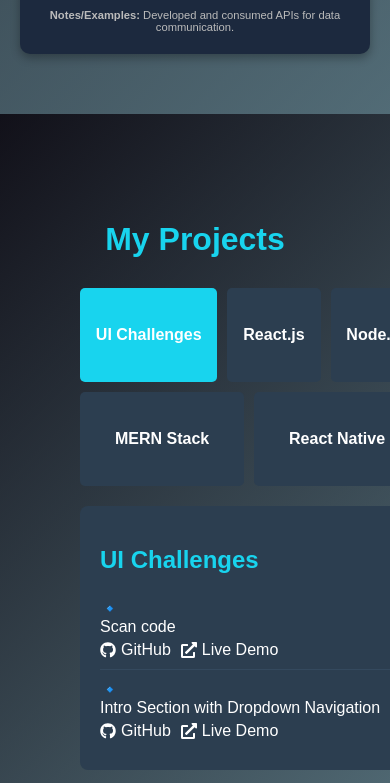
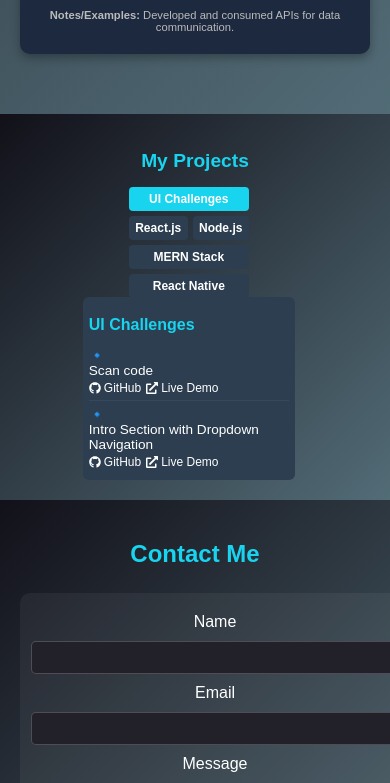
Before and after one commit to Siphe23/Portfolio-evidence, a React (Create React App) app: page /projects in a window 390 px wide. Shown: the part 3366-4149 px from the top of the page. Built offline with nearby package versions, Linux system fonts and the light colour scheme.

Commit message:
Updated footer

```diff
--- a/src/styling/Projects.css
+++ b/src/styling/Projects.css
@@ -1,42 +1,49 @@
 .projects-container {
   background: linear-gradient(135deg, rgba(15, 14, 23, 0.7), rgba(106, 143, 155, 0.7));
   color: #fff;
-  padding: 80px 80px;
+  padding: 40px 10px; /* Even smaller padding for mobile */
   font-family: 'Arial', sans-serif;
-  /* min-height: 100vh; */
 }
 
 .projects-title {
   text-align: center;
-  font-size: 2em;
+  font-size: 1.4em; /* Smaller title */
   color: #18d4ee;
-  margin-bottom: 30px;
+  margin-bottom: 15px;
 }
 
 .projects-layout {
-  display: flex;
+  display: flex; /* Fixed */
+  justify-content: center; /* Centers horizontally */
+  align-items: center;     /* Centers vertically if needed */
+  width: 50%;             /* Use full width */
   flex-wrap: wrap;
-  gap: 20px;
+  margin-left: 20%;
+  gap: 10px; /* Smaller gap */
 }
 
 .projects-sidebar {
-  flex: 1;
-  min-width: 200px;
   display: flex;
   flex-direction: column;
-  gap: 10px;
+  gap: 5px; /* Tighter gap */
+  width: 120px;  /* Sidebar fixed width */
+  height: 100px; /* Sidebar fixed height */
+  justify-content: center; /* Center buttons vertically */
+  align-items: center;     /* Center buttons horizontally */
 }
+
 
 .category-button {
   background-color: #2c3e50;
   border: none;
-  padding: 12px 15px;
+  padding: 6px 8px; /* Compact padding */
   color: #fff;
-  text-align: left;
+  text-align: center;
   cursor: pointer;
-  border-radius: 5px;
+  border-radius: 4px;
   transition: background-color 0.3s ease;
-  font-weight: bold;
+  font-weight: 600;
+  font-size: 0.85rem; /* Smaller text */
 }
 
 .category-button:hover,
@@ -46,25 +53,27 @@
 
 .projects-content {
   flex: 3;
-  min-width: 300px;
+  min-width: 200px; /* Slimmer content area */
   background-color: #2c3e50;
-  padding: 20px;
-  border-radius: 8px;
+  padding: 8px; /* Compact padding */
+  border-radius: 6px;
 }
 
 .category-heading {
-  margin-bottom: 15px;
+  margin-bottom: 8px;
   color: #18d4ee;
+  font-size: 1rem; /* Smaller heading */
 }
 
 .project-list {
   list-style: none;
   padding: 0;
   margin: 0;
+  font-size: 0.85rem; /* Smaller text */
 }
 
 .project-item {
-  padding: 10px 0;
+  padding: 5px 0; /* Reduced vertical space */
   border-bottom: 1px solid #34495e;
   display: flex;
   flex-direction: column;
@@ -75,9 +84,10 @@
 }
 
 .project-links {
-  margin-top: 5px;
+  margin-top: 3px;
   display: flex;
-  gap: 10px;
+  flex-wrap: wrap;
+  gap: 5px; /* Tight gap */
 }
 
 .link-icon {
@@ -85,13 +95,15 @@
   text-decoration: none;
   display: flex;
   align-items: center;
-  gap: 5px;
+  gap: 3px;
+  font-size: 0.8rem; /* Smaller link text */
 }
 
 .link-icon:hover {
   text-decoration: underline;
 }
 
+/* MEDIA QUERY: Tablets and below */
 @media (max-width: 768px) {
   .projects-layout {
     flex-direction: column;
@@ -100,19 +112,45 @@
   .projects-sidebar {
     flex-direction: row;
     flex-wrap: wrap;
-    gap: 10px;
+    gap: 5px;
     justify-content: center;
   }
 
   .category-button {
     flex: 1 1 auto;
     text-align: center;
+    font-size: 0.8rem;
   }
 
   .projects-content {
     width: 100%;
   }
 }
+
+/* MEDIA QUERY: Small screens (mobile) */
+@media (max-width: 480px) {
+  .projects-container {
+    padding: 20px 8px;
+  }
+
+  .projects-title {
+    font-size: 1.2em;
+  }
+
+  .category-button {
+    padding: 5px 6px;
+    font-size: 0.75rem;
+  }
+
+  .projects-content {
+    padding: 6px;
+  }
+
+  .link-icon {
+    font-size: 0.75rem;
+  }
+}
+
 /* Fade + scale animation for cards on load */
 @keyframes fadeScaleIn {
   0% {
@@ -127,25 +165,21 @@
 
 .project-card {
   background-color: #fff;
-  border-radius: 1rem;
-  padding: 1.5rem;
-  box-shadow: 0 8px 16px rgba(0, 0, 0, 0.1);
-  min-height: 280px;
-  /* Animation on mount */
+  border-radius: 0.8rem;
+  padding: 1rem;
+  box-shadow: 0 5px 10px rgba(0, 0, 0, 0.1);
+  min-height: 180px; /* Smaller height */
   animation: fadeScaleIn 0.5s ease forwards;
-  /* Smooth transition on hover and expand */
-  transition: transform 0.4s ease, box-shadow 0.4s ease;
+  transition: transform 0.3s ease, box-shadow 0.3s ease;
   transform-origin: center;
 }
 
-/* Slight scale up on hover */
 .project-card:hover {
-  transform: scale(1.03);
-  box-shadow: 0 12px 24px rgba(0, 0, 0, 0.2);
+  transform: scale(1.02);
+  box-shadow: 0 8px 16px rgba(0, 0, 0, 0.2);
 }
 
-/* Scale and shadow increase on expand */
 .project-card.expanded {
-  transform: scale(1.05);
-  box-shadow: 0 14px 28px rgba(0, 0, 0, 0.25);
+  transform: scale(1.04);
+  box-shadow: 0 10px 20px rgba(0, 0, 0, 0.25);
 }
```
